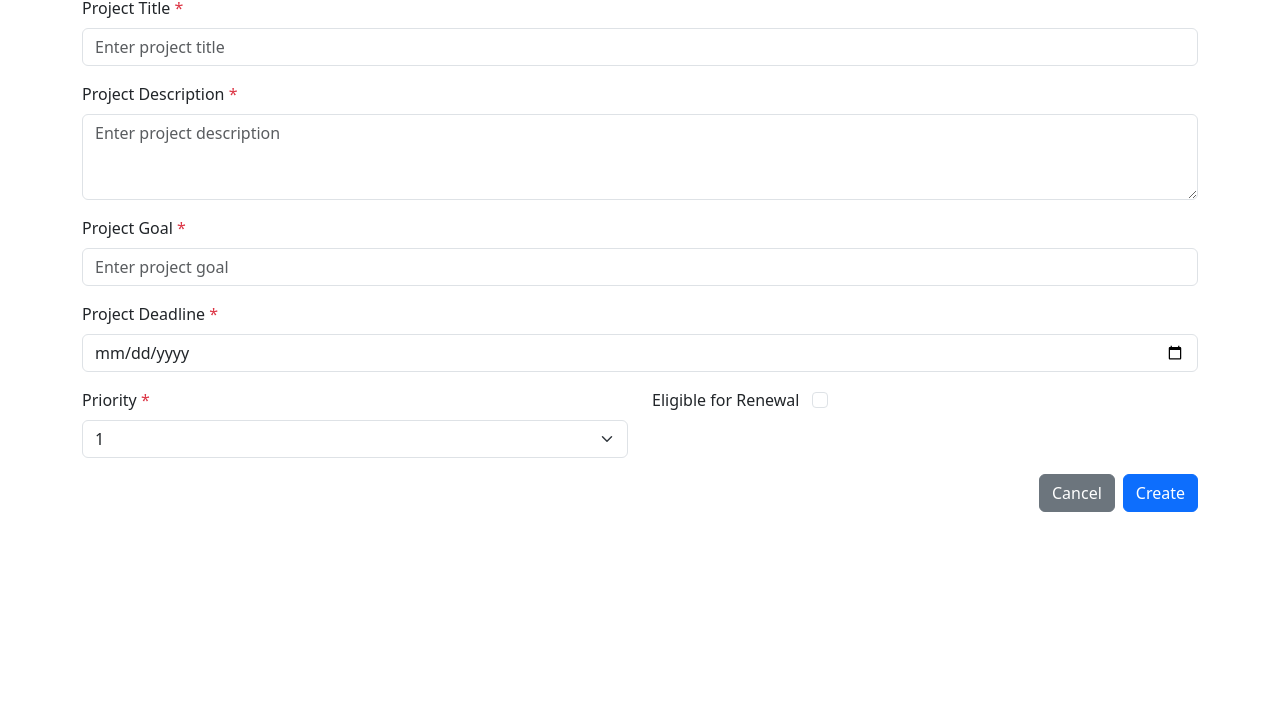
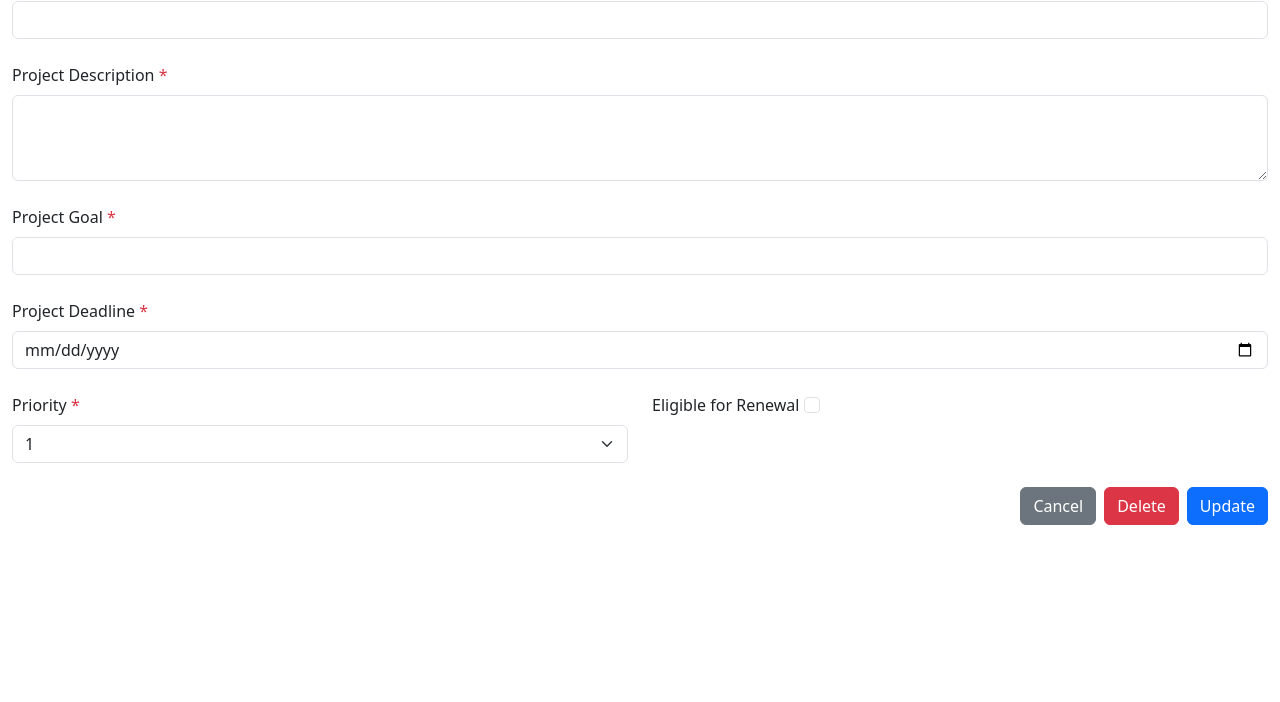
Before and after one commit to sk3bg/capstone-budget-app, a plain HTML site: page edit.html in a window 1280 px wide. Shown: the part 98-800 px from the top of the page. Drawn offline with nearby package versions, Linux system fonts and the light colour scheme.

Commit message:
Update edit.html

```diff
--- a/edit.html
+++ b/edit.html
@@ -5,45 +5,48 @@
 <head>
     <meta charset="UTF-8">
     <meta name="viewport" content="width=device-width, initial-scale=1.0">
-    <title>Create New Project</title>
+    <title>Edit Project</title>
 
-    <!-- Bootstrap CSS for styling -->
+    <!-- Bootstrap CSS -->
     <link href="https://cdn.jsdelivr.net/npm/bootstrap@5.3.0-alpha1/dist/css/bootstrap.min.css" rel="stylesheet">
 
-    <!-- Link to external JavaScript file -->
-    <script type="text/javascript" defer src="./create-project.js"></script>
+    <!-- Tailwind CSS -->
+    <script src="https://cdn.tailwindcss.com"></script>
+
+    <style>
+        /* Additional custom styles if needed */
+    </style>
 </head>
 <body>
     <div class="container mt-5">
-        <h2>Create a New Project</h2>
+        <h2>Edit Project</h2>
         <form id="projectForm">
             <!-- Row 1: Project Title -->
-            <div class="mb-3">
+            <div class="mb-4">
                 <label for="projectTitle" class="form-label">Project Title <span class="text-danger">*</span></label>
-                <input type="text" class="form-control" id="projectTitle" placeholder="Enter project title" required>
+                <input type="text" class="form-control" id="projectTitle" required>
             </div>
 
             <!-- Row 2: Project Description -->
-            <div class="mb-3">
+            <div class="mb-4">
                 <label for="projectDescription" class="form-label">Project Description <span class="text-danger">*</span></label>
-                <textarea class="form-control" id="projectDescription" rows="3" placeholder="Enter project description" required></textarea>
+                <textarea class="form-control" id="projectDescription" rows="3" required></textarea>
             </div>
 
             <!-- Row 3: Project Goal -->
-            <div class="mb-3">
+            <div class="mb-4">
                 <label for="projectGoal" class="form-label">Project Goal <span class="text-danger">*</span></label>
-                <input type="text" class="form-control" id="projectGoal" placeholder="Enter project goal" required>
+                <input type="text" class="form-control" id="projectGoal" required>
             </div>
 
             <!-- Row 4: Project Deadline -->
-            <div class="mb-3">
+            <div class="mb-4">
                 <label for="projectDeadline" class="form-label">Project Deadline <span class="text-danger">*</span></label>
                 <input type="date" class="form-control" id="projectDeadline" required>
             </div>
 
             <!-- Row 5: Priority and Renewal -->
-            <div class="row mb-3">
-                <!-- Priority -->
+            <div class="row mb-4">
                 <div class="col-md-6">
                     <label for="projectPriority" class="form-label">Priority <span class="text-danger">*</span></label>
                     <select class="form-select" id="projectPriority" required>
@@ -52,22 +55,25 @@
                         <option value="3">3</option>
                     </select>
                 </div>
-                <!-- Renewal Checkbox -->
                 <div class="col-md-6">
-                    <label for="projectRenewal" class="form-label">Eligible for Renewal</label>
-                    <input type="checkbox" id="projectRenewal" class="form-check-input ms-2">
+                    <label for="projectRenewal" class="form-check-label">Eligible for Renewal</label>
+                    <input type="checkbox" class="form-check-input" id="projectRenewal">
                 </div>
             </div>
 
-            <!-- Row 6: Create and Cancel Buttons -->
-            <div class="mb-3 d-flex justify-content-end">
+            <!-- Row 6: Action Buttons -->
+            <div class="d-flex justify-content-end">
                 <button type="reset" class="btn btn-secondary me-2">Cancel</button>
-                <button type="submit" class="btn btn-primary">Create</button>
+                <button type="button" class="btn btn-danger me-2" id="deleteButton">Delete</button>
+                <button type="submit" class="btn btn-primary">Update</button>
             </div>
         </form>
     </div>
 
-    <!-- Optional Bootstrap JS for additional functionality -->
+    <!-- Bootstrap JS -->
     <script src="https://cdn.jsdelivr.net/npm/bootstrap@5.3.0-alpha1/dist/js/bootstrap.bundle.min.js"></script>
+
+    <!-- Link to your custom JavaScript file -->
+    <script type="text/javascript" src="./edit-project.js"></script>
 </body>
 </html>
```
